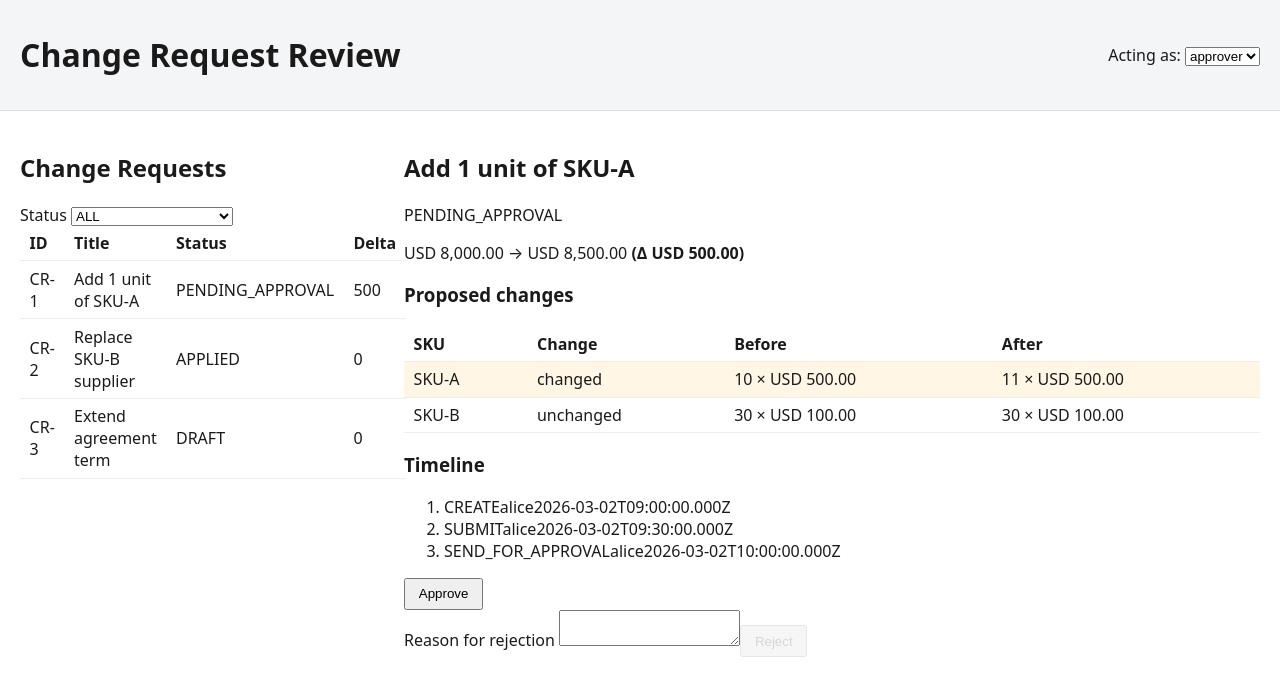
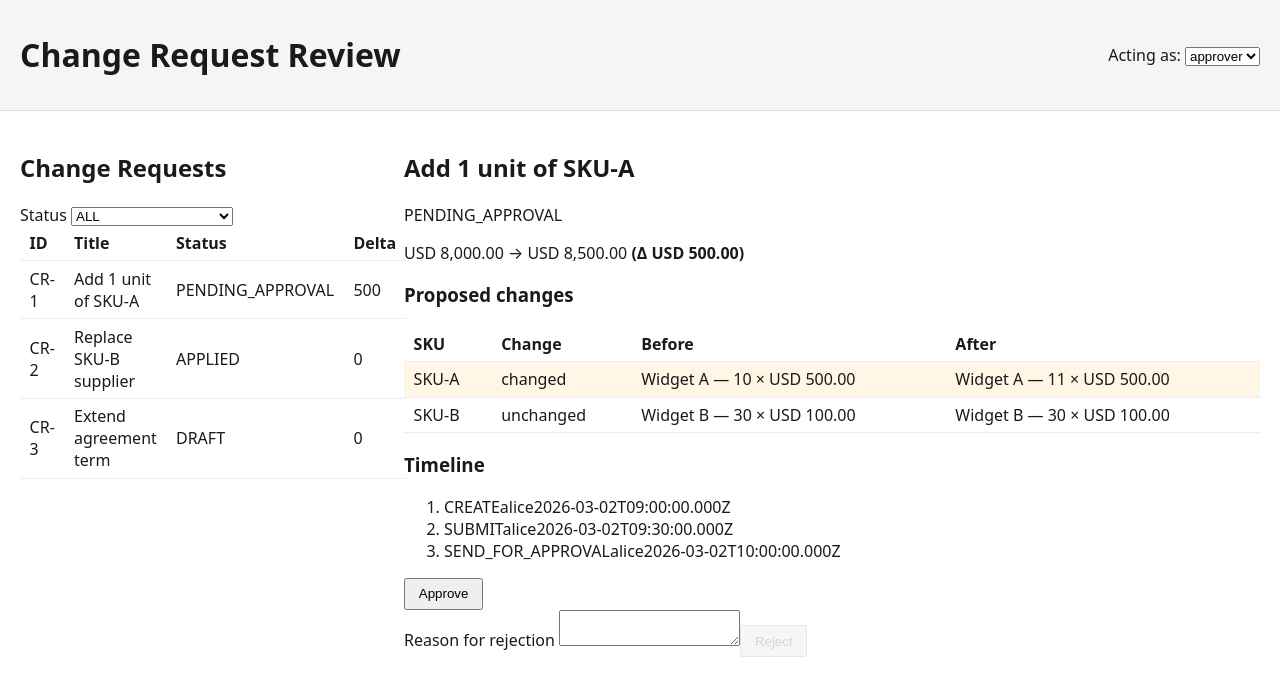
Before and after one commit to ibrahim97zak/penny-frontend-assessment, an Angular app: page / in a window 1280 px wide. Shown: the top 696 px of the page. Built offline with nearby package versions, Linux system fonts and the light colour scheme.

Commit message:
feat: improve change request diff details

```diff
--- a/src/components/cr-detail/cr-detail.component.html
+++ b/src/components/cr-detail/cr-detail.component.html
@@ -32,8 +32,12 @@
 					<tr *ngFor="let row of diff" class="cr-diff__row" [attr.data-kind]="row.kind">
 						<td>{{ row.sku }}</td>
 						<td class="cr-diff__kind">{{ row.kind }}</td>
-						<td>{{ row.baseline ? row.baseline.quantity + ' × ' + fmt(row.baseline.unitPrice) : '—' }}</td>
-						<td>{{ row.proposed ? row.proposed.quantity + ' × ' + fmt(row.proposed.unitPrice) : '—' }}</td>
+						<td>
+							{{ row.baseline ? row.baseline.description + ' — ' + row.baseline.quantity + ' × ' + fmt(row.baseline.unitPrice) : '—' }}
+						</td>
+						<td>
+							{{ row.proposed ? row.proposed.description + ' — ' + row.proposed.quantity + ' × ' + fmt(row.proposed.unitPrice) : '—' }}
+						</td>
 					</tr>
 				</tbody>
 			</table>
```
Also changed, not shown: 2 other files (tests, documents, lock files or other folders).
